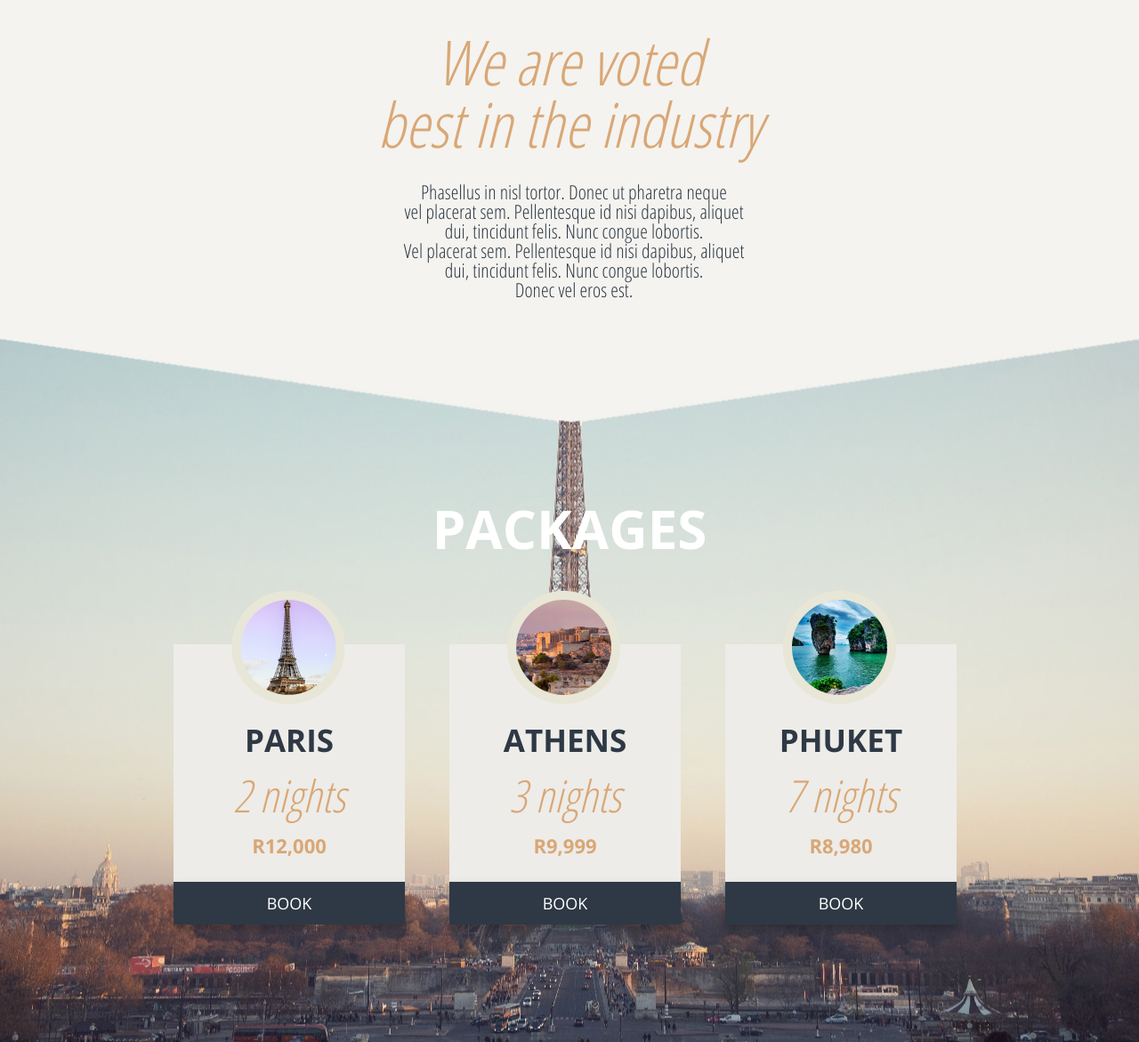
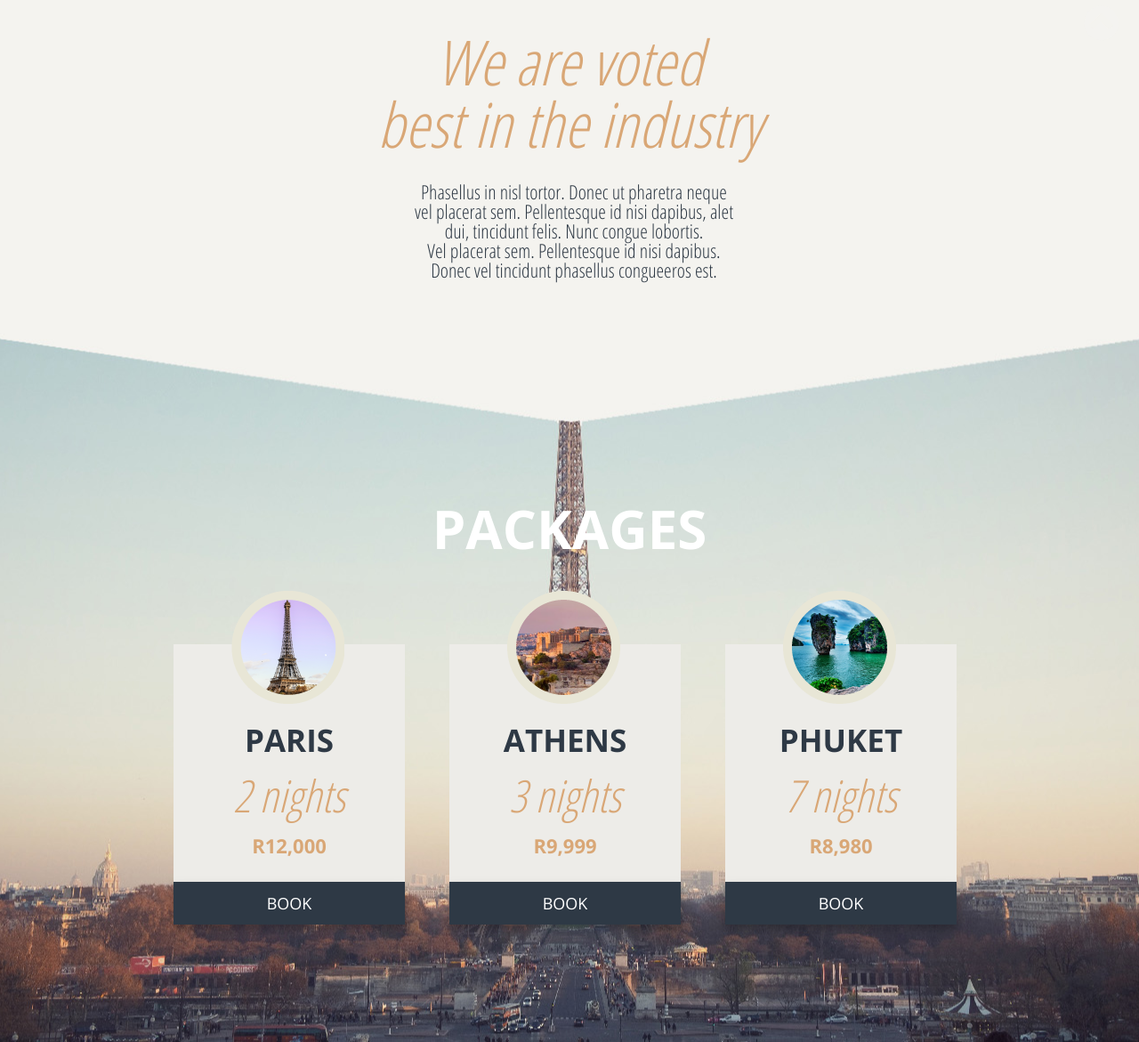
Before and after one commit to Richard-Limbada/gotravel, a plain HTML site: page index.html in a window 1280 px wide. Shown: the part 736-1907 px from the top of the page at 89% size. Drawn offline with nearby package versions, Linux system fonts and the light colour scheme.

Commit message:
Update index.html

```diff
--- a/index.html
+++ b/index.html
@@ -60,14 +60,11 @@
 			<h2 class="weare">
 	We are voted<br>best in the industry
 	</h2>
-			<p class="about-text">
-				Phasellus in nisl tortor. Donec ut pharetra neque
-				<br> vel placerat sem. Pellentesque id nisi dapibus, aliquet
+			<p class="about-text">Phasellus in nisl tortor. Donec ut pharetra neque
+				<br> vel placerat sem. Pellentesque id nisi dapibus, alet
 				<br>dui, tincidunt felis. Nunc congue lobortis.
-				<br>Vel placerat sem. Pellentesque id nisi dapibus, aliquet
-				<br> dui, tincidunt felis. Nunc congue lobortis.
-				<br> Donec vel eros est.
-			</p>
+				<br>Vel placerat sem. Pellentesque id nisi dapibus.
+				<br> Donec vel tincidunt phasellus congueeros est.</p>
 			<div id="packages_link"></div>
 			</a>
 		</section>
@@ -207,7 +204,7 @@
 					<input type="text" name="number" value="NUMBER">
 					<br>
 
-					<input class="message" type="text" name="message" size="50" value="MESSAGE">
+					<textarea class="message" name="message" size="50" value="MESSAGE" rows="10" cols="10">MESSAGE</textarea>
 					<br>
 					<br>
 					<input type="submit" class="submit" value="SEND">
```
